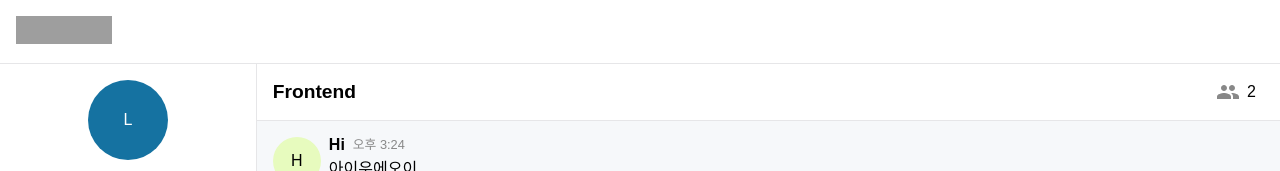
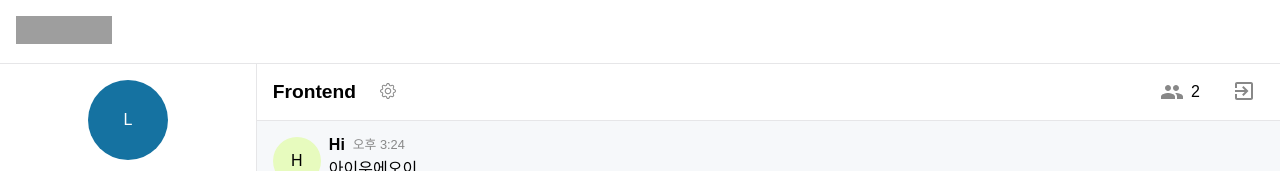
Before and after one commit to sally0226/swit-pilot-front, a React (Create React App) app: page /main in a window 1280 px wide. Both pictures are taken after a click on the element "Frontend". Shown: the top 171 px of the page. Built offline with nearby package versions, Linux system fonts and the light colour scheme; grey boxes are pictures that could not be loaded.

Commit message:
[Feat] 채팅방 나가기, 채팅방 설정 버튼 추가

```diff
--- a/src/components/ChatRoom/ChatHeader/index.js
+++ b/src/components/ChatRoom/ChatHeader/index.js
@@ -1,13 +1,31 @@
 import React from 'react';
+import { useRecoilValue } from 'recoil';
+import { currentChannelState } from '../../../stores/channel';
+import userState from '../../../stores/user';
 import PeopleIcon from '../PeopleIcon';
-import { Title, Wrapper } from './style';
+import { Title, Container, Wrapper, SettingIcon, ExitIcon } from './style';
 
 const ChatHeader = ({ name, people, toggleUserList }) => {
+  const user = useRecoilValue(userState);
+  const channel = useRecoilValue(currentChannelState);
   return (
-    <Wrapper>
-      <Title>{name}</Title>
-      <PeopleIcon num={people.length} toggleUserList={toggleUserList} />
-    </Wrapper>
+    <Container>
+      <Wrapper>
+        <Title>{name}</Title>
+        {
+          (user.userEmail === channel.ownerEmail) &&
+          <SettingIcon>
+            <img src='/img/setting.svg' alt='setting-icon' />
+          </SettingIcon>
+        }
+      </Wrapper>
+      <Wrapper>
+        <PeopleIcon num={people.length} toggleUserList={toggleUserList} />
+        <ExitIcon>
+          <img src='/img/exit.svg' alt='exit-icon' />
+        </ExitIcon>
+      </Wrapper>
+    </Container>
   );
 };
 
--- a/src/components/ChatRoom/ChatHeader/style.js
+++ b/src/components/ChatRoom/ChatHeader/style.js
@@ -1,6 +1,6 @@
 import styled from 'styled-components';
 
-export const Wrapper = styled.div`
+export const Container = styled.div`
   display: flex;
   width: calc(100% - 2rem);
   height: 2rem;
@@ -11,6 +11,40 @@ export const Wrapper = styled.div`
   background-color: #FFFFFF;
 `;
 
+export const Wrapper = styled.div`
+  display: flex;
+  align-items: center;
+  gap: 1rem;
+`;
+
+export const SettingIcon = styled.div`
+  padding: 0.5rem;
+  cursor: pointer;
+  img {
+    filter: invert(52%) sepia(13%) saturate(0%) hue-rotate(306deg) brightness(100%) contrast(98%); // #888888
+  }
+
+  &:hover {
+    img {
+      filter: invert(0%) sepia(100%) saturate(17%) hue-rotate(53deg) brightness(95%) contrast(100%);
+    }
+  }
+`;
+
+export const ExitIcon = styled.div`
+  padding: 0.5rem;
+  cursor: pointer;
+  img {
+    width: 1.5rem;
+    filter: invert(52%) sepia(13%) saturate(0%) hue-rotate(306deg) brightness(100%) contrast(98%);
+  }
+  &:hover {
+    img {
+      filter: invert(0%) sepia(100%) saturate(17%) hue-rotate(53deg) brightness(95%) contrast(100%);
+    }
+  }
+`;
+
 export const Title = styled.span`
   font-size: 1.2rem;
   font-weight: 700;
```
